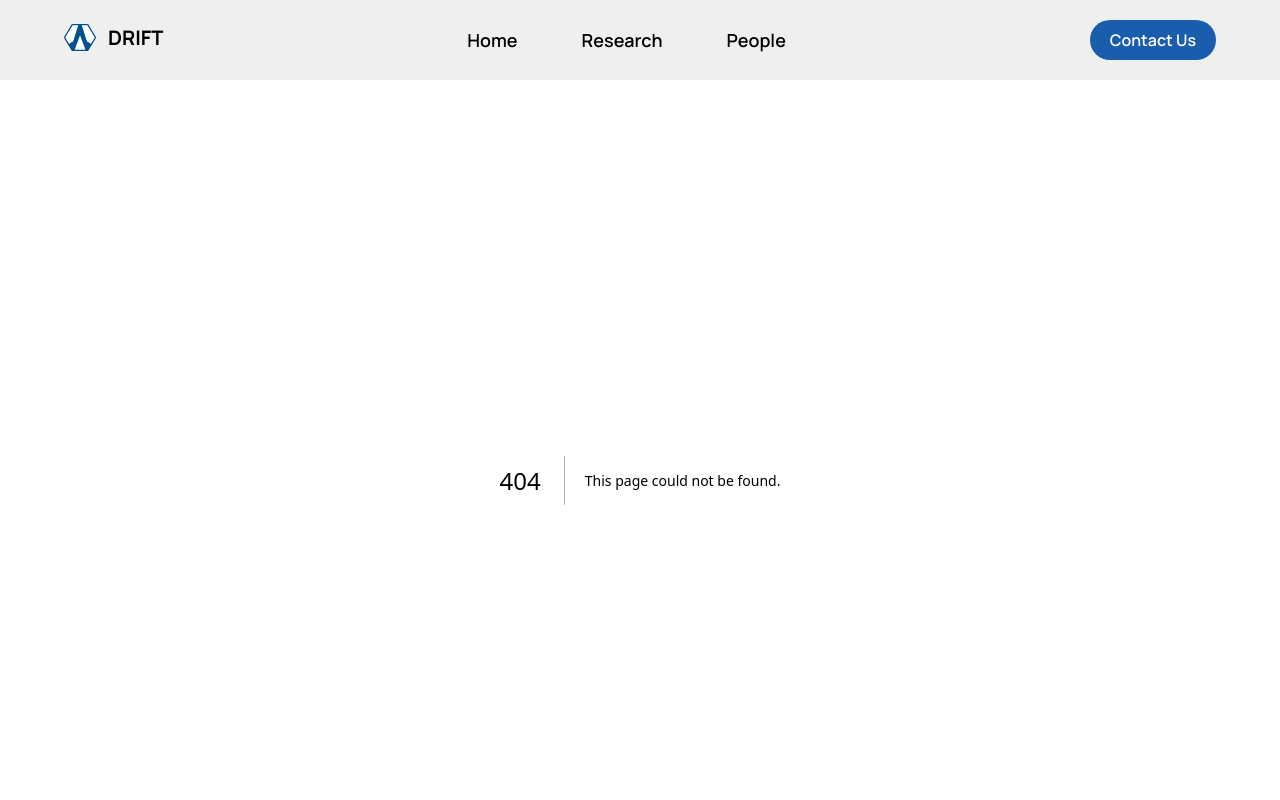
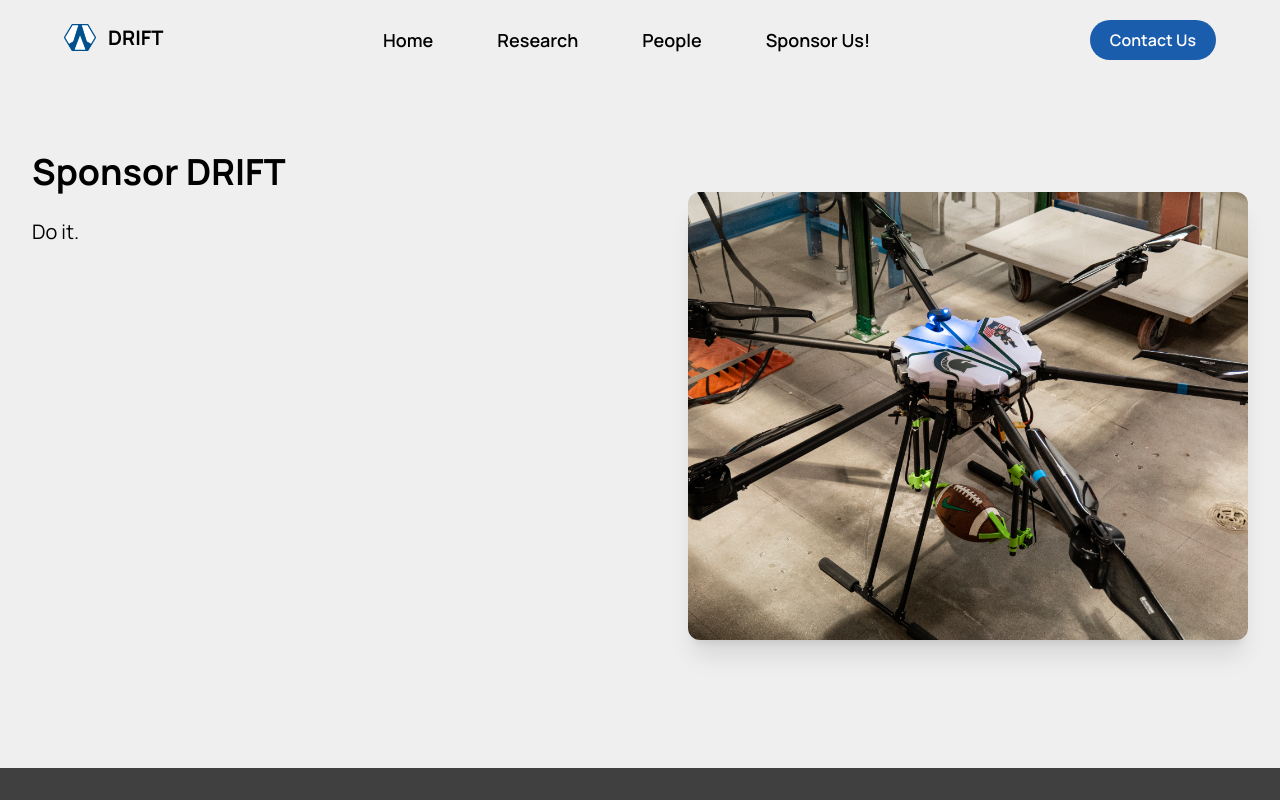
Before and after one commit to team-drift/teamdrift.org, a Next.js app: page /sponsors in a window 1280 px wide. Before the commit this address had no page. Shown: the top 800 px of the page. Built offline with nearby package versions, Linux system fonts and the light colour scheme.

Commit message:
Initialize sponsorship tab

```diff
--- a/src/components/footer.js
+++ b/src/components/footer.js
@@ -35,6 +35,9 @@ export default function Footer() {
                         <Link href='/people' className="hover:underline">
                             People
                         </Link>
+                        <Link href='/sponsors' className="hover:underline">
+                            Sponsor Us!
+                        </Link>
                         {/* <Link href='/blog' className="hover:underline">
                             Blog
                         </Link> */}
@@ -57,6 +60,9 @@ export default function Footer() {
                     <Link href='/people' className="hover:underline">
                         People
                     </Link>
+                    <Link href='/sponsors' className="hover:underline">
+                        Sponsor Us!
+                    </Link>
                     {/* <Link href='/blog' className="hover:underline">
                         Blog
                     </Link> */}
--- a/src/components/header.js
+++ b/src/components/header.js
@@ -31,6 +31,9 @@ export default function Header() {
                     </Link>
                     <Link href='/people'>
                         People
+                    </Link>
+                    <Link href='/sponsors'>
+                        Sponsor Us!
                     </Link>
                     {/* <Link href='/blog'>
                         Blog
@@ -69,6 +72,9 @@ export default function Header() {
                         <Link href="/people" className="rounded-lg px-3 py-2 -mx-3 text-xl font-semibold hover:bg-light-gray" onClick={() => setMobileMenuOpen(false)}>
                             People
                         </Link>
+                        <Link href="/sponsors" className="rounded-lg px-3 py-2 -mx-3 text-xl font-semibold hover:bg-light-gray" onClick={() => setMobileMenuOpen(false)}>
+                            Sponsor Us!
+                        </Link>
                         {/* <Link href="/blog" className="rounded-lg px-3 py-2 -mx-3 text-xl font-semibold hover:bg-light-gray" onClick={() => setMobileMenuOpen(false)}>
                             Blog
                         </Link> */}
--- /dev/null
+++ b/src/pages/sponsors.js
@@ -0,0 +1,57 @@
+import Head from 'next/head'
+import Image from 'next/image'
+
+export default function Sponsors() {
+
+    const data = [
+        {
+            image: '/photos/aided.png',
+            alt: 'An image of SQUAB-2, a prototype delivery drone used for testing.',
+            title: 'Sponsor DRIFT',
+            subtitle: 'Do it.'
+        }
+    ]
+
+    return (
+        <>
+
+            <Head>
+                <title>Sponsors</title>
+                <meta name="description" content="Generated by create next app" />
+                <meta name="viewport" content="width=device-width, initial-scale=1" />
+            </Head>
+
+            <main className='bg-light-gray pt-16'>
+
+                {data.map(({ image, alt, title, subtitle, content }) => (
+                    <div class="relative isolate overflow-hidden px-6 pb-20 lg:overflow-visible lg:px-0">
+                        <div class="mx-auto grid max-w-2xl grid-cols-1 gap-x-8 gap-y-10 lg:mx-0 lg:max-w-none lg:grid-cols-2 lg:items-start">
+                            <div class="lg:col-span-2 lg:col-start-1 lg:row-start-1 lg:mx-auto lg:grid lg:w-full lg:max-w-7xl lg:grid-cols-2 lg:gap-x-8 lg:px-8">
+                                <div class="lg:pr-4">
+                                    <div class="lg:max-w-lg">
+                                        <h1 class="mt-2 text-3xl font-bold sm:text-4xl">{title}</h1>
+                                        <p class="mt-6 text-xl leading-8">{subtitle}</p>
+                                    </div>
+                                </div>
+                            </div>
+                            <div class="lg:py-12 sm:px-8 lg:sticky lg:top-4 lg:col-start-2 lg:row-span-2 lg:row-start-1 lg:overflow-hidden">
+                                <div className='relative aspect-w-5 aspect-h-4'>
+                                    <Image src={image} alt={alt} fill={true} className='rounded-xl object-scale-down object-center shadow-xl' />
+                                </div>
+                            </div>
+                            <div class="lg:col-span-2 lg:col-start-1 lg:row-start-2 lg:mx-auto lg:grid lg:w-full lg:max-w-7xl lg:grid-cols-2 lg:gap-x-8 lg:px-8">
+                                <div class="lg:pr-4">
+                                    <div class="max-w-xl text-base leading-7 lg:max-w-lg whitespace-pre-line">
+                                        <p className='mb-8'>{content}</p>
+                                    </div>
+                                </div>
+                            </div>
+                        </div>
+                    </div>
+                ))}
+
+            </main>
+
+        </>
+    )
+}
```
